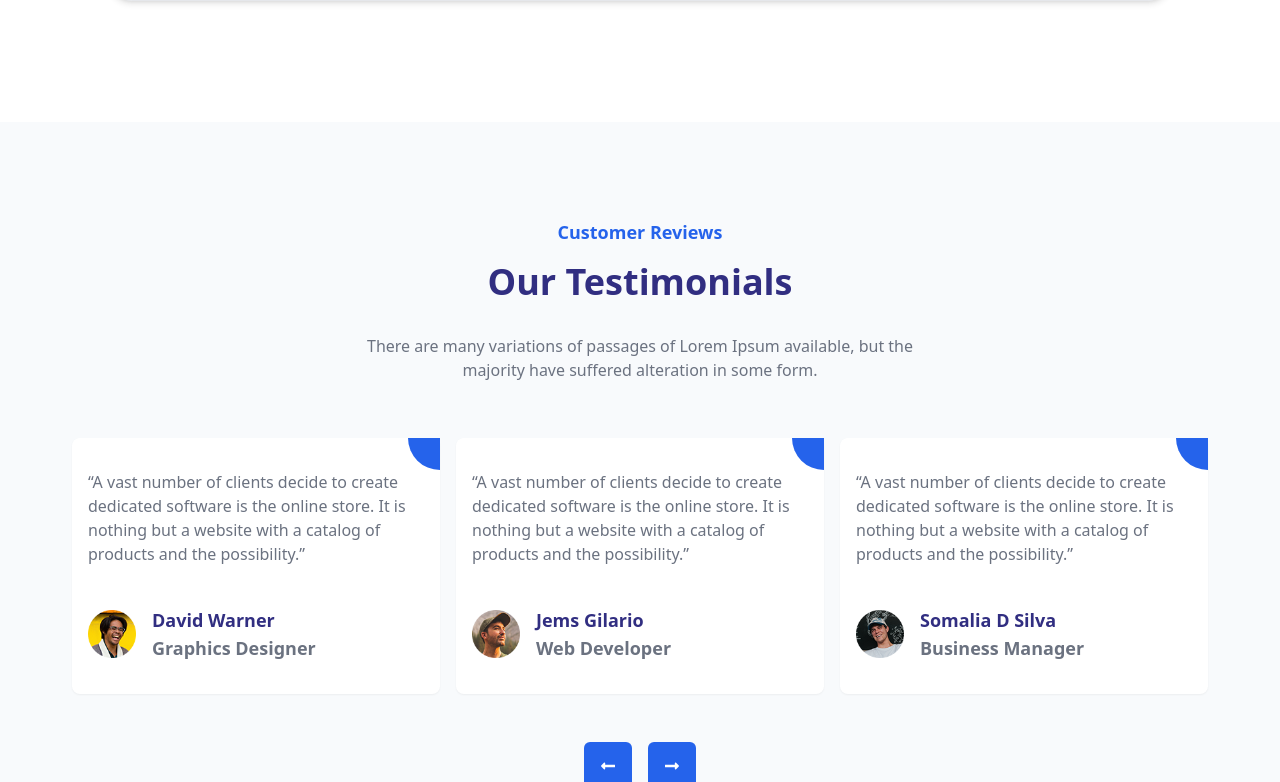
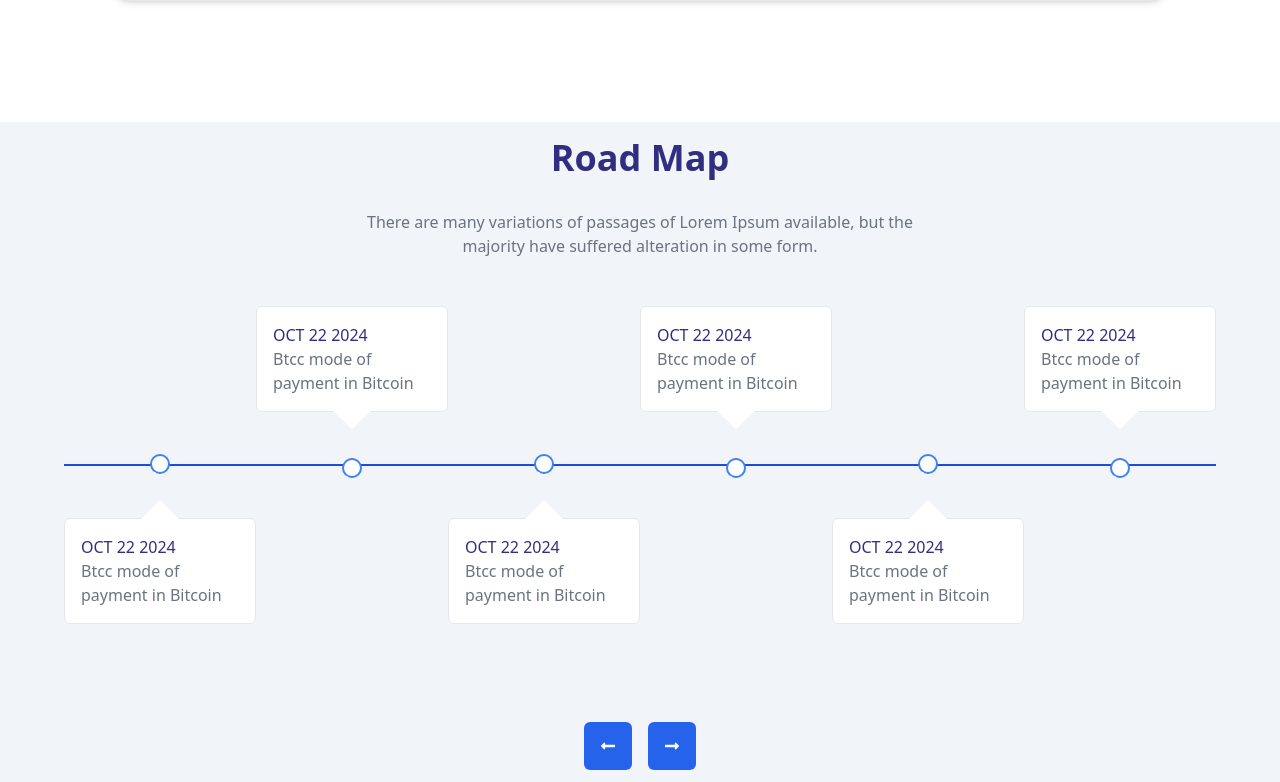
Before and after one commit to ShekRasel/Cryptoland, a React (Vite) app: page / in a window 1280 px wide. Shown: the part 3453-4235 px from the top of the page. Built offline with nearby package versions, Linux system fonts and the light colour scheme.

Commit message:
Roadmap component done

```diff
--- /dev/null
+++ b/src/components/Roadmap.jsx
@@ -0,0 +1,102 @@
+import React, { useState } from 'react'
+import { FaLongArrowAltLeft } from "react-icons/fa";
+import { FaLongArrowAltRight } from "react-icons/fa";
+
+function  Roadmap() {
+    const [currentIndex , setCurrentIndex] = useState(0);
+
+    const slideRight = ()=>{
+        setCurrentIndex((prevIndex)=> (prevIndex + 3) % roadmaps.length);
+    }
+
+    const slideLeft = ()=>{
+       setCurrentIndex((prevIndex)=>prevIndex === 0 ? roadmaps.length - 3 : prevIndex - 3)
+    }
+
+    const roadmaps = [{date:'OCT 22 2024',description:'Btcc mode of payment in Bitcoin'},
+        {date:'OCT 22 2024',description:'Btcc mode of payment in Bitcoin'},
+        {date:'OCT 22 2024',description:'Btcc mode of payment in Bitcoin'},
+        {date:'OCT 22 2024',description:'Btcc mode of payment in Bitcoin'},
+        {date:'OCT 22 2024',description:'Btcc mode of payment in Bitcoin'},
+        {date:'OCT 22 2024',description:'Btcc mode of payment in Bitcoin'},
+    ];
+
+  return (
+    <div className='px-3 md:px-8 lg:px-12 xl:px-16 2xl:px-72  pb-24 bg-slate-100'>
+
+       <div className='flex justify-center'>
+            <div className='lg:w-1/2'>
+                <h1 className='text-4xl font-semibold text-indigo-900 text-center mt-4'>Road Map</h1>
+                <p className='text-gray-500 xl:px-34 text-center mt-8'>There are many variations of passages of Lorem Ipsum available, but the majority have suffered alteration in some form.</p>
+            </div>
+       </div>
+
+        <div className=' mt-12 '>
+            <div className=' overflow-hidden'>
+                    <div className='flex'>
+                        {
+                            roadmaps.map((map,index)=>(
+                                    <div className='flex-shrink-0  border-b-2 border-blue-700 h-40 w-2/4 md:w-1/5 xl:w-1/6 xl:ml-[16.666667%] md:ml-[20%] ml-[25%]
+                                     transition-all ease-out duration-500'
+                                    key={index}
+                                    style={{transform:`translateX(-${currentIndex * 100}%)`}}
+                                    >
+                                        <div className='bg-white border rounded-md p-4'>
+                                            <h1 className='text-indigo-900'>{map.date}</h1>
+                                            <p className='text-gray-500'>{map.description}</p>
+                                        </div>
+
+                                        <div className='flex justify-center'>
+                                            <div className='w-7 h-7 bg-white -mt-4 rotate-[45deg]'></div>
+                                        </div>
+
+                                        <div className='relative bottom-0 left-[45%]  md:-mt-2 lg:mt-[18px] hidden md:block'>
+                                            <div className='rounded-full  bg-white border-2 border-blue-500 w-5 h-5   mt-4 text-white absolute'>.</div>
+                                        </div>
+                                    </div>
+                            ))
+                        }
+
+                    </div>
+
+                <div className='flex md:gap-[20%] xl:gap-[16.666667%]  sm:gap-0'>
+                        {
+                            roadmaps.map((map,index)=>(
+
+                                <div className='flex-shrink-0 border-t-2  border-blue-700 h-40 w-2/4 md:w-1/5 xl:w-1/6 relative -top-[2px] transition-all ease-out duration-500'
+                                style={{transform:`translateX(-${currentIndex * 100}%)`}}
+                                key={index}
+                                >
+
+                                    <div className='absolute bottom-0'>
+                                        <div className='flex justify-center'>
+                                            <div className='w-7 h-7 bg-white absolute -mt-3 rotate-[45deg]'></div>
+                                        </div>
+                                        <div className='bg-white border rounded-md p-4  '>
+                                            <h1 className='text-indigo-900'>{map.date}</h1>
+                                            <p className='text-gray-500'>{map.description}</p>
+                                        </div>
+
+                                    </div>
+
+
+                                    <div className='relative bottom-0 left-[45%] -mt-7 lg:-mt-7'>
+                                            <div className='rounded-full  bg-white border-2 border-blue-500 w-5 h-5   mt-4 text-white absolute'>.</div>
+                                    </div>
+
+                                </div>
+                            ))
+                        }
+                </div>
+            </div>
+
+            <div className='flex gap-4 w-full justify-center mt-24'>
+                <button className='bg-blue-600 rounded-md  text-white p-4' onClick={slideLeft}><FaLongArrowAltLeft /></button>
+                <button className='bg-blue-600 rounded-md  text-white p-4' onClick={slideRight}><FaLongArrowAltRight /></button>
+            </div>
+        </div>
+    </div>
+  )
+}
+
+export default Roadmap
--- a/src/pages/Home.jsx
+++ b/src/pages/Home.jsx
@@ -7,6 +7,7 @@ import Blog from '../components/Blog'
 import Faq from '../components/Faq'
 import SetUpAndStarted from '../components/SetUpAndStarted'
 import { Link } from 'react-router-dom'
+import Roadmap from '../components/Roadmap'
 function Home() {
   return (
     <div className=''>
@@ -56,6 +57,8 @@ function Home() {
 
         <PromoVideo/>
 
+        <Roadmap/>
+
         <Testimonials/>
 
         <Blog/>
```
